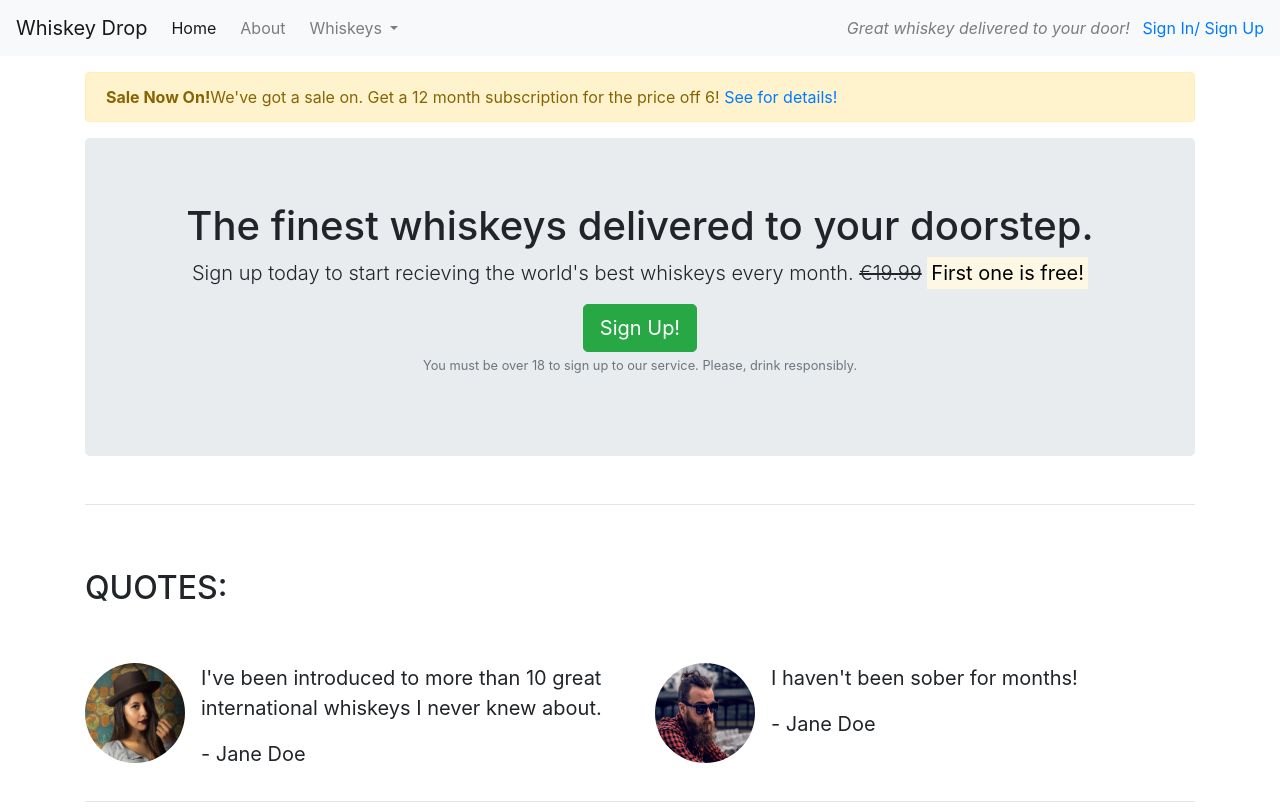
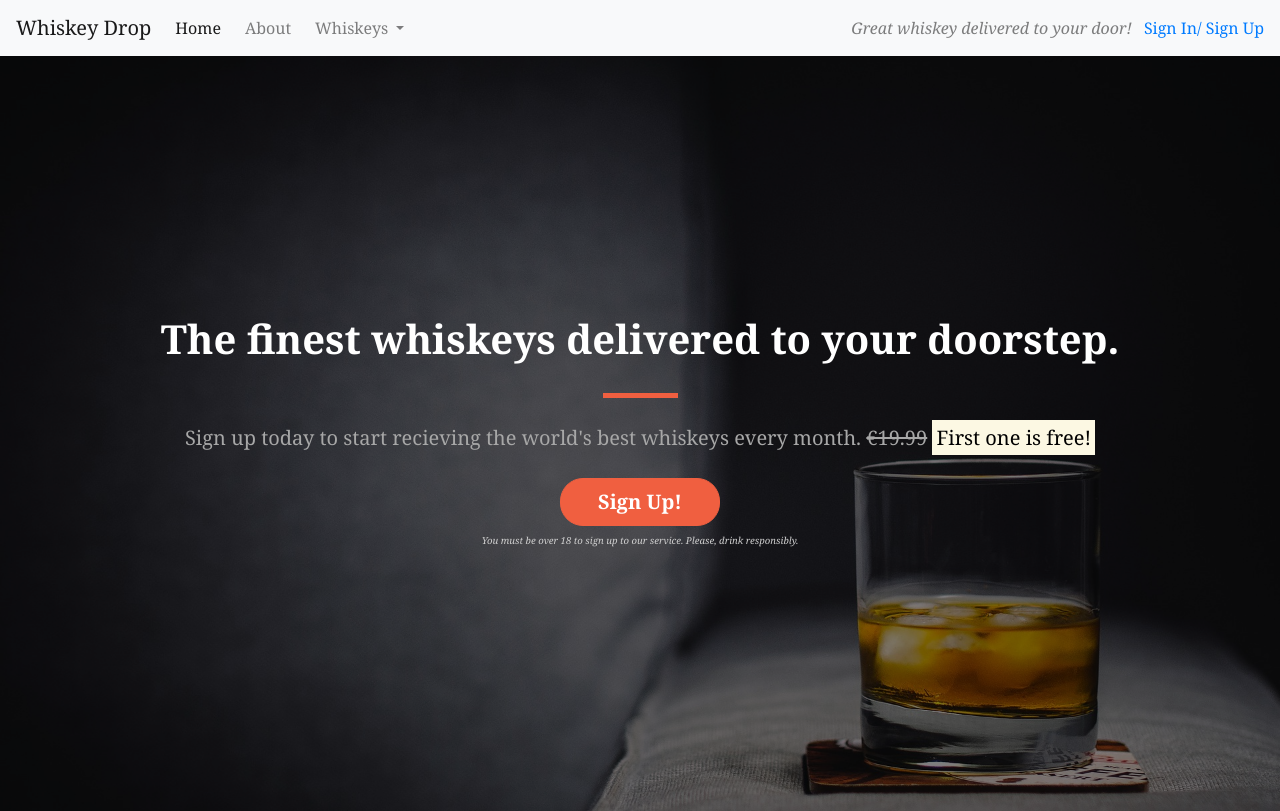
Before and after one commit to jakelashbrook/bootstrap-project, a plain HTML site: page index.html in a window 1280 px wide. Shown: the top 811 px of the page. Drawn offline with nearby package versions, Linux system fonts and the light colour scheme; a web font is replaced by a local one.

Commit message:
Add CSS to Bootstrap Components in Callout Section

```diff
--- /dev/null
+++ b/css/style.css
@@ -0,0 +1,93 @@
+@import url('https://fonts.googleapis.com/css2?family=Syne+Mono&display=swap');
+
+body {
+    font-family: Syne Mono, Georgia, 'Times New Roman', Times, serif;
+}
+
+.alert-container {}
+
+.callout-container {
+    height: 100vh;
+
+     background: url("../images/whiskey-background.jpg") no-repeat bottom right fixed;
+    -webkit-background-size: cover;
+    -moz-background-size: cover;
+    -o-background-size: cover;
+    background-size: cover;
+
+    display: flex;
+    align-items: center;
+    justify-content: center;
+
+    position: relative;
+}
+
+.opaque-overlay {
+    position: absolute;
+    top: 0;
+    left: 0;
+    height: 100%;
+    width: 100%;
+    background-color: rgba(0, 0, 0, 0.5)
+}
+
+.quotes-container {}
+
+.features-container {}
+
+.favorites-container {}
+
+/* Block Dividers */
+
+.block-divider {
+    width: 75px;
+    height: 5px;
+    border: 0;
+    background-color: #f05f40;
+}
+
+/* Jumbotron */
+
+.jumbotron {
+    background-color: transparent;
+}
+
+.jumbotron-header {
+    color: white;
+    font-weight: bold;
+    margin-bottom: 30px;
+}
+
+.jumbotron .lead {
+    margin: 25px 0;
+    color: #a7a7a7;
+}
+
+.jumbotron small {
+    font-size: 60%;
+    font-style: italic;
+    color: #d0d0d0;
+}
+
+/* Buttons */
+
+.btn--cta {
+    font-weight: bold;
+    border-radius: 23px;
+    width: 160px;
+
+}
+
+.btn--red {
+    color: white;
+    background-color: #f05f40;
+    border-color: #f05f40;
+}
+
+.btn--red:hover,
+.btn--red:active,
+.btn--red:focus,
+.btn--red:active:focus {
+    background-color: #df4929;
+    border-color: #df4929;
+}
--- a/index.html
+++ b/index.html
@@ -5,6 +5,7 @@
     <title>Whiskey Drop | Taste a new whiskey every month</title>
     <meta name="viewport" content="width=device-width, initial-scale=1.0">
     <link rel="stylesheet" href="https://stackpath.bootstrapcdn.com/bootstrap/4.3.1/css/bootstrap.min.css" integrity="sha384-ggOyR0iXCbMQv3Xipma34MD+dH/1fQ784/j6cY/iJTQUOhcWr7x9JvoRxT2MZw1T" crossorigin="anonymous">
+    <link rel="stylesheet" href="css/style.css" type="text/css">
     <script src="https://kit.fontawesome.com/d7aebf5372.js" crossorigin="anonymous"></script>
 </head>
 <body>
@@ -40,7 +41,8 @@
         <a href="/login">Sign In/ Sign Up</a>
     </div>
 </nav>
-    <article class="container mt-3">
+<!--
+    <article class="container alert-container">
     <div class="row  d-none d-sm-block">
         <div class="col-12">
         <div class="alert alert-warning">
@@ -48,27 +50,31 @@
         6! <a href="#">See for details!</a>
         </div>
     </div>
-    </div>
-
+    </div> -->
+<div class="container-fluid callout-container"
     <!-- Callout-->
+    <div class="opaque-overlay">&nbsp;</div>
         <div class="row">
             <div class="col-12">
                 <section class="callout jumbotron text-center">
-                <h1>The finest whiskeys delivered to your doorstep.</h1>
+                <h1 class="jumbotron-header">The finest whiskeys delivered to your doorstep.</h1>
+                <hr class="block-divider block-divider--orange">
                 <p class="lead">Sign up today to start recieving the world's best whiskeys every month.
                 <s class="d-none d-sm-inline">€19.99</s>
                 <span class="d-inline d-sm-none"><br></span>
                 <strong><mark>First one is free!</mark></strong></p>
-                 <button class="btn btn-success btn-lg" data-toggle="modal" data-target="#signUpModal">Sign Up!</button>
+                 <button class="btn btn-lg btn--cta btn--red" data-toggle="modal" data-target="#signUpModal">Sign Up!</button>
                 <p class="text-muted"><small>You must be over 18 to sign up to our service. Please, drink responsibly.</small></p>
                 </section>
              </div>
         </div>
+</div>
     <!--.callout-->
-    <hr>
+
 
 
     <!--Quotes-->
+    <div class="container quotes-container"
     <section class="quotes">
         <div class="row">
             <div class="col-12  my-5 col-md-6">
@@ -109,10 +115,11 @@
         </div>
     </div>
     </section>
+</div>
+    <!--/.quotes-->
 
-    <!--/.quotes-->
-    <hr>
     <!--Features-->
+    <div class="container features-container">
     <section class="features">
         <div class="row">
             <div class="col-12 my-5 col-md-6">
@@ -164,7 +171,10 @@
         </div>
     </div>
     </section>
-    <hr>
+    </div>
+
+
+    <div class="container favorites-container"
     <section class="monthly-favorites">
         <div class="row">
             <div class="col-12">
@@ -208,7 +218,8 @@
          </div>
         </div>
     </section>
-    </article>
+    </div>
+
 
     <div class="modal" tabindex="-1" role="dialog" id="signUpModal">
   <div class="modal-dialog" role="document">
```
Also changed, not shown: images/whiskey-background.jpg (added).
